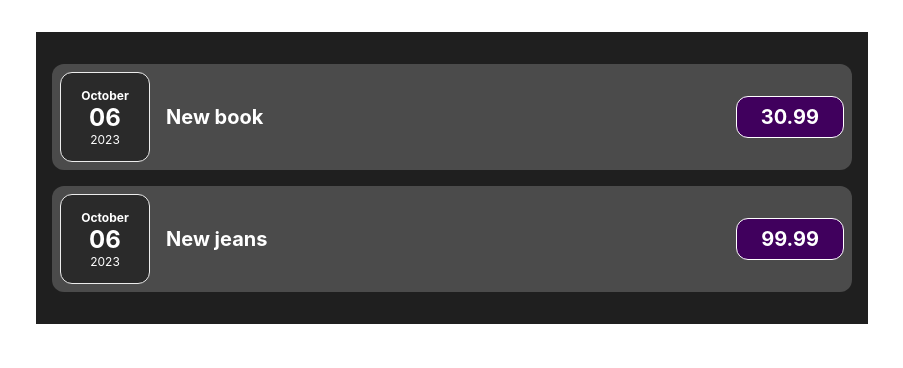
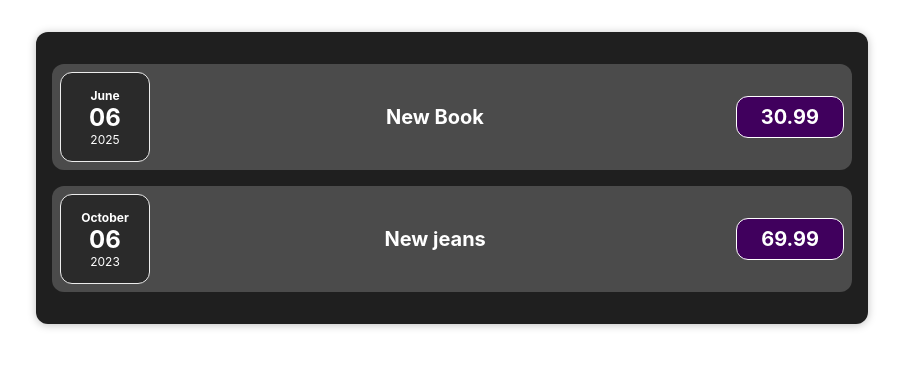
Before and after one commit to maarjalaadi/expenses, a React (Create React App) app: page / in a window 1280 px wide. Shown: the top 368 px of the page, without its empty margins (188-1091 px from the left). Built offline with nearby package versions, Linux system fonts and the light colour scheme.

Commit message:
Added Expenses and UI folders

```diff
--- a/src/App.js
+++ b/src/App.js
@@ -1,7 +1,7 @@
 import './App.css';
-import ExpenseItem from './components/ExpenseItem'
+import Expenses from './components/Expenses/Expenses';
 
-function App() {
+const App = () => {
   const expenses = [
   {
     date: new Date(2023, 9, 6),
@@ -14,16 +14,12 @@ function App() {
   price: 99.99
  }
 ]
+
 return (
-  <div className="App" class="expenses">
-  <ExpenseItem
-expenseData={expenses[0]}
-  />
-    <ExpenseItem
-expenseData={expenses[1]}
-  />
+  <div className="App">
+     <Expenses expenses={expenses}/>
   </div>
-)
+  );
 }
 
 export default App;
--- a/src/components/Expenses.js
+++ /dev/null
@@ -1,15 +0,0 @@
-import './Expenses.css'
-import Card from './Card'
-import ExpenseItem from './ExpenseItem'
-
-function Expenses (props){
-    return (
-        <Card className="expenses">
-            <ExpenseItem expenseData={props.expenses[0]} />
-            <ExpenseItem expenseData={props.expenses[1]} />
-        </Card>
-
-    )
-}
-
-export default Expenses
--- a/src/components/ExpenseDate.js
+++ b/src/components/Expenses/ExpenseDate.js
@@ -8,10 +8,10 @@ function ExpenseDate(props){
     const year = props.date.getFullYear()
 
 return (
-    <div class="expense-date">
-        <div class="expense-date__month">{month}</div>
-        <div class="expense-date__day">{day}</div>
-        <div class="expense-date__year">{year}</div>
+    <div className="expense-date">
+        <div className="expense-date__month">{month}</div>
+        <div className="expense-date__day">{day}</div>
+        <div className="expense-date__year">{year}</div>
     </div>
     )
 }
--- a/src/components/ExpenseItem.js
+++ b/src/components/Expenses/ExpenseItem.js
@@ -1,12 +1,8 @@
 import './ExpenseItem.css'
 import ExpenseDate from './ExpenseDate'
-import Expenses from './Expenses'
+import Card from '../UI/Card'
 
 function ExpenseItem(props){
-
-    const day = props.expenseData.date.toLocaleString('en-US',{day: '2-digit'})
-    const month = props.expenseData.date.toLocaleString('en-US',{month: 'long'})
-    const year = props.expenseData.date.getFullYear()
 
     return (
         <div className="expense-item">
--- /dev/null
+++ b/src/components/Expenses/Expenses.js
@@ -0,0 +1,27 @@
+import './Expenses.css'
+import Card from '../UI/Card'
+import ExpenseItem from './ExpenseItem'
+
+function Expenses (props){
+    const expenses = [
+        {
+          date: new Date(2024, 17, 6),
+          title: 'New Book',
+          price: 30.99
+        },
+        {
+          date: new Date(2023, 9, 6),
+          title: 'New jeans',
+          price: 69.99
+        }
+    ]
+    return (
+        <Card className="expenses">
+          <ExpenseItem expenseData={expenses[0]} />
+          <ExpenseItem expenseData={expenses[1]} />
+        </Card>
+
+    )
+}
+
+export default Expenses
```
Also changed, not shown: src/components/Expenses/ExpenseDate.css (renamed from src/components/ExpenseDate.css), src/components/Expenses/ExpenseItem.css (renamed from src/components/ExpenseItem.css), src/components/Expenses/Expenses.css (renamed from src/components/Expenses.css), src/components/UI/Card.css (renamed from src/components/Card.css), src/components/UI/Card.js (renamed from src/components/Card.js).
